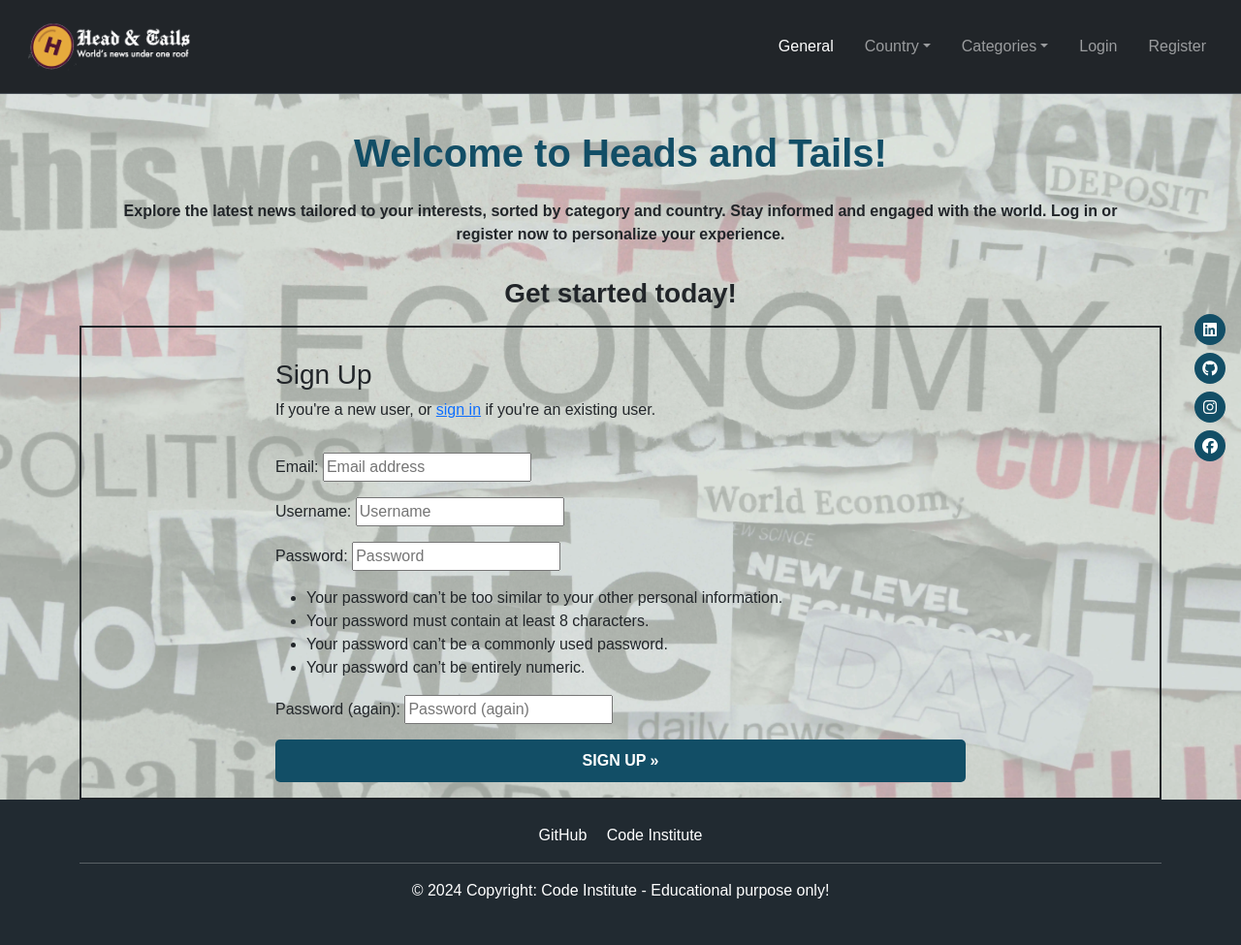
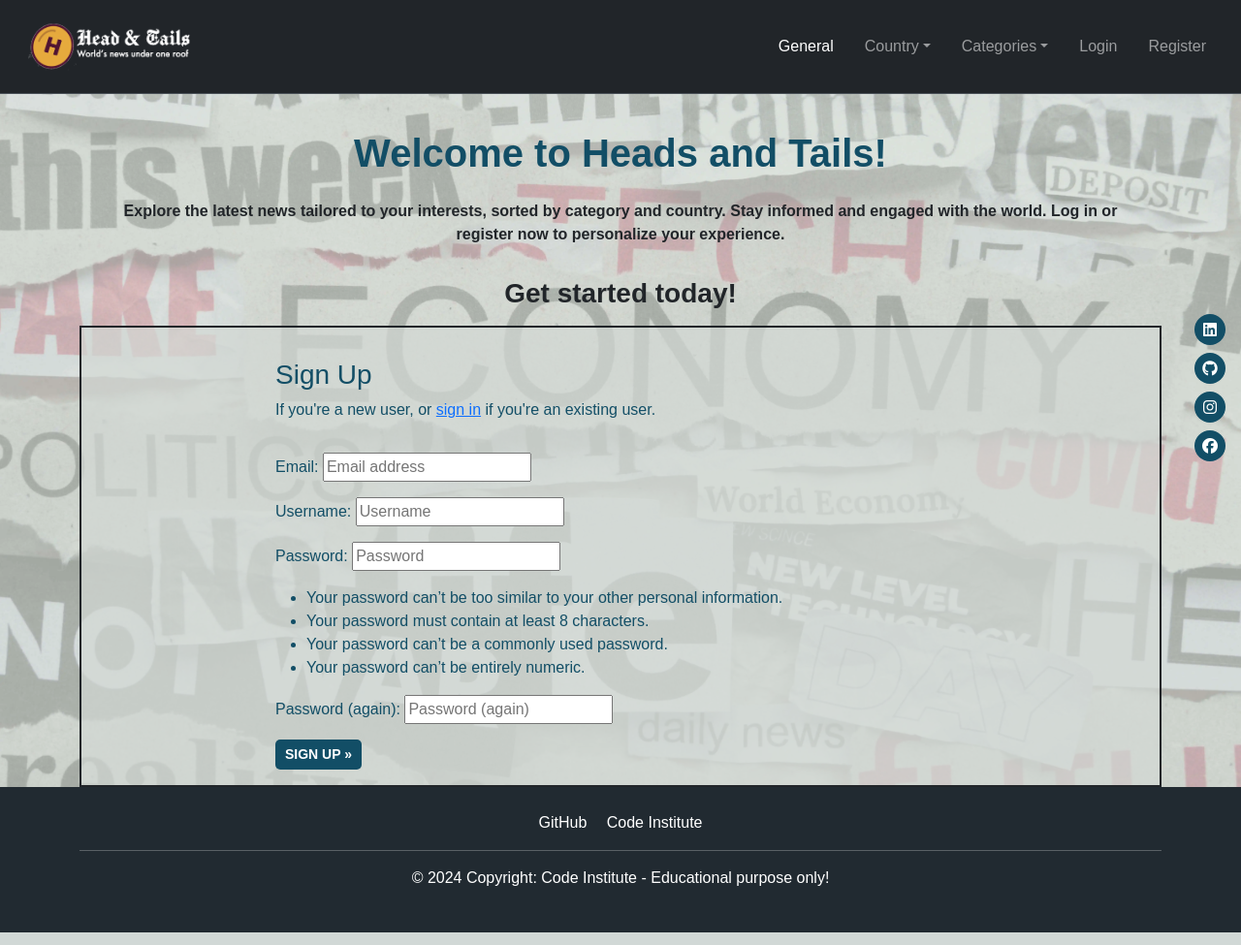
Before and after one commit to Kamal-Kohli/kahabr, a Django app: page /accounts/signup/ in a window 1280 px wide. Shown: the whole page at 97% size. Run offline with Django 4.2, Linux system fonts and the light colour scheme; some libraries are stand-ins or nearby versions.

Commit message:
add style to login form

```diff
--- a/news/static/css/home.css
+++ b/news/static/css/home.css
@@ -203,6 +203,40 @@
     background-color: #212a31;
 }
 
+/* Register form */
+.login {
+    background-size: cover;
+    min-height: 85vh;
+    position: relative;
+
+}
+
+.login1 {
+    color: #124e66;
+}
+
+.btn-signup {
+    padding: 5px 10px;
+    font-size: 0.875rem;
+    width: auto;
+    background-color: #124e66;
+    color: #fff;
+    border: none;
+    border-radius: 5px;
+    text-transform: uppercase;
+    font-weight: bold;
+    transition: background-color 0.3s ease-in-out;
+}
+
+.btn-signup:hover {
+    background-color: #212a31;
+}
+
+.text-overlay {
+    z-index: 1;
+    color: #124e66;
+    background-color: rgba(211, 217, 212, 0.7);
+}
 
 /* Footer */
 
```
Also changed, not shown: news/forms.py (deleted, +0 -10 lines), db.sqlite3.
